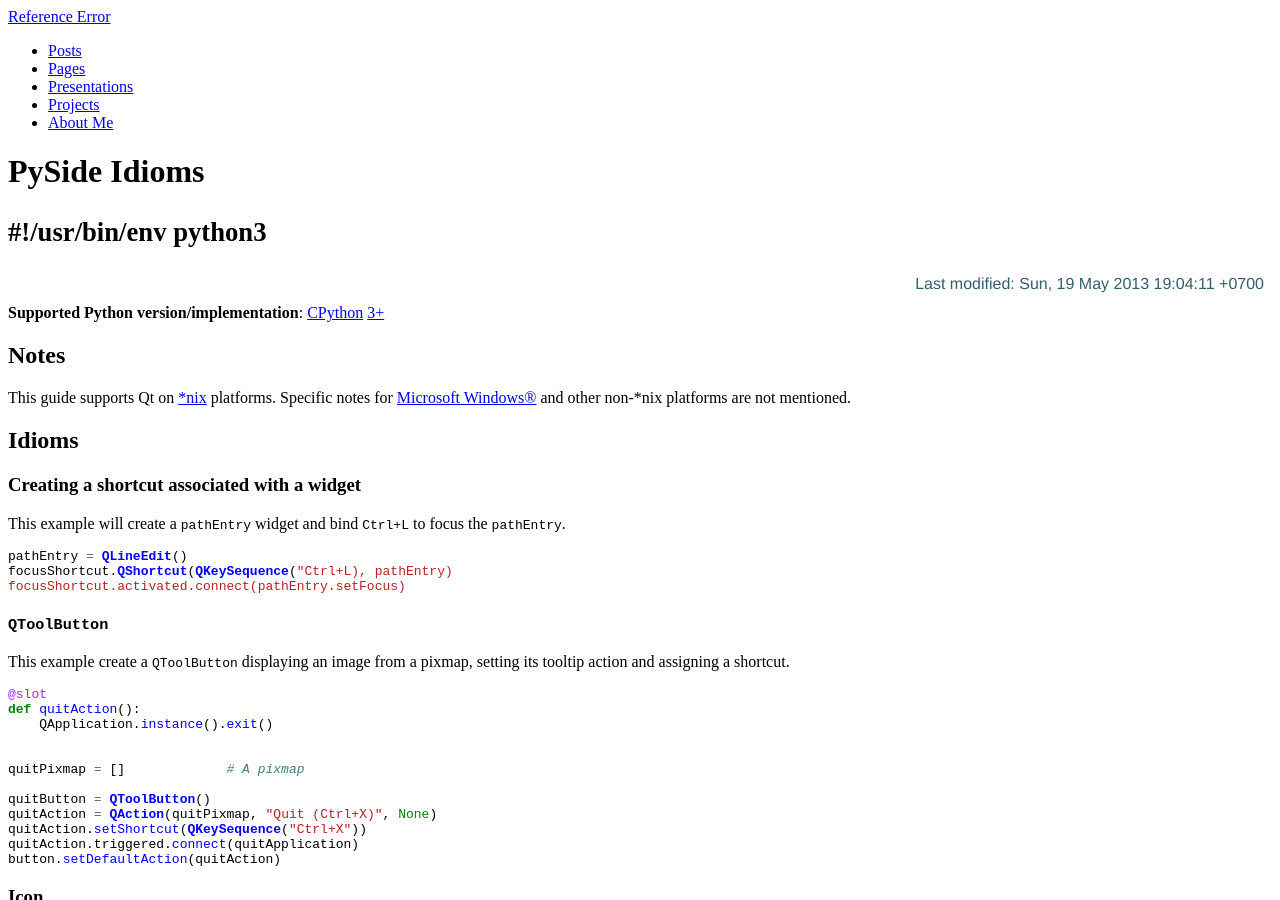
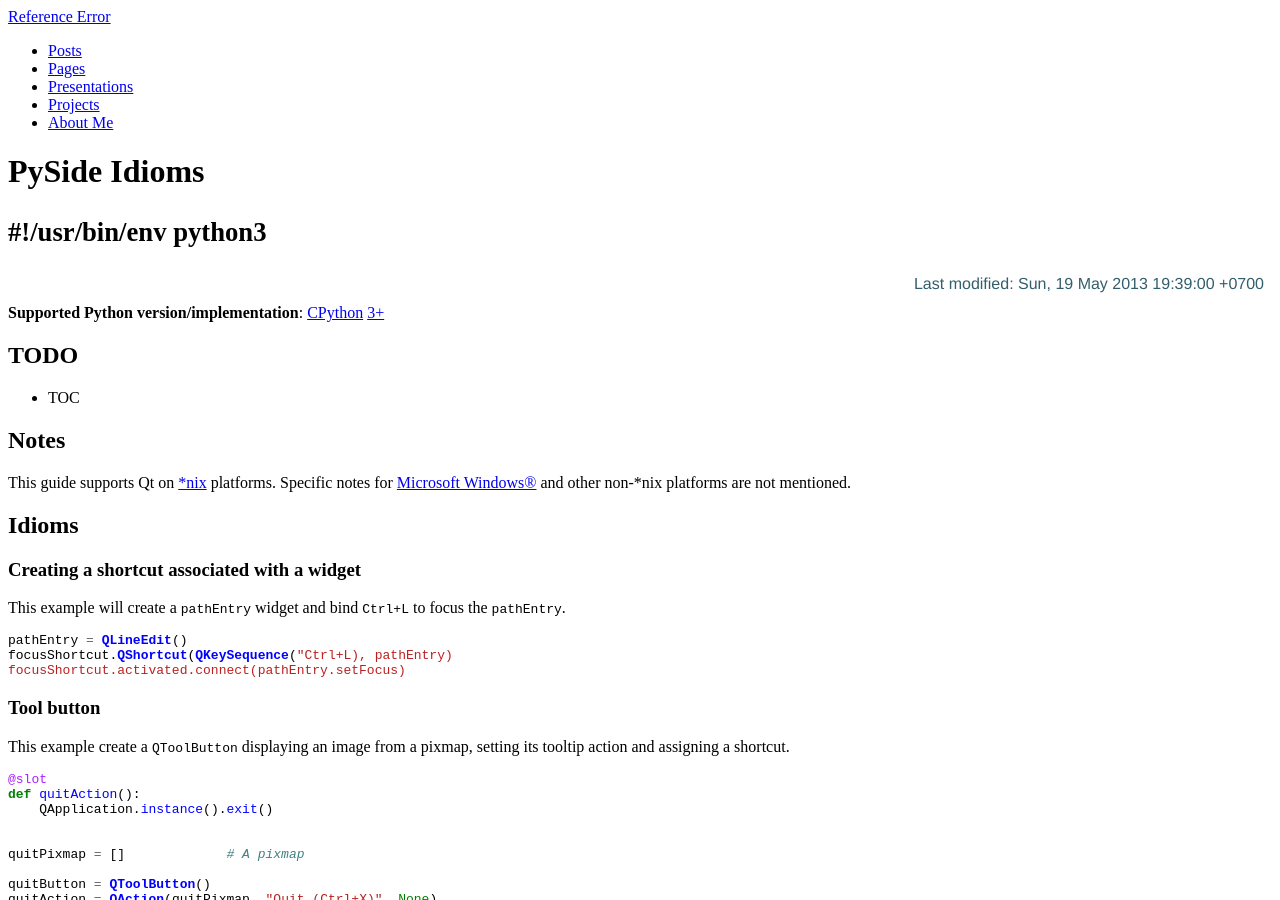
Before and after one commit to cmpitg/cmpitg.github.com, a Jekyll site: the page built from guides/pyside.md, in a window 1280 px wide and 900 px high. Built offline with Jekyll 4.4.1, drawn with Linux system fonts in a browser that asks for light colours; Markdown is read by kramdown in place of the engine named in the settings; comment, search, counter and statistics services are not loaded.

Commit message:
Update & fix doc @ python & pyside

````diff
--- a/guides/pyside.md
+++ b/guides/pyside.md
@@ -5,11 +5,15 @@ tagline: "#!/usr/bin/env python3"
 category: Programming
 tags: [python, guide, idiom, qt, pyside]
 permalink: /pyside/
-last_updated: Sun, 19 May 2013 19:04:11 +0700
+last_updated: Sun, 19 May 2013 19:39:00 +0700
 ---
 {% include JB/setup %}
 
 **Supported Python version/implementation**: [CPython](http://en.wikipedia.org/wiki/Cpython) [3+](http://en.wikipedia.org/wiki/Py3k#Version_3.0)
+
+## TODO
+
+* TOC
 
 ## Notes
 
@@ -27,7 +31,7 @@ focusShortcut.QShortcut(QKeySequence("Ctrl+L), pathEntry)
 focusShortcut.activated.connect(pathEntry.setFocus)
 ```
 
-### `QToolButton`
+### Tool button
 
 This example create a `QToolButton` displaying an image from a pixmap, setting its tooltip action and assigning a shortcut.
 
````
Also changed, not shown: guides/python.md (+12 -12 lines).
